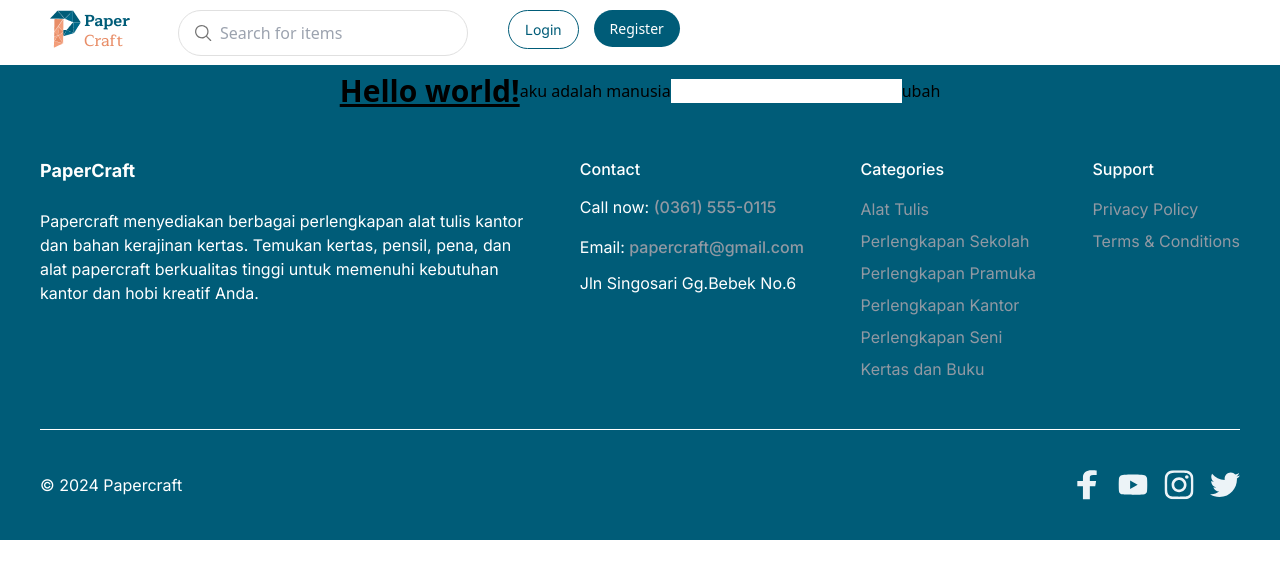
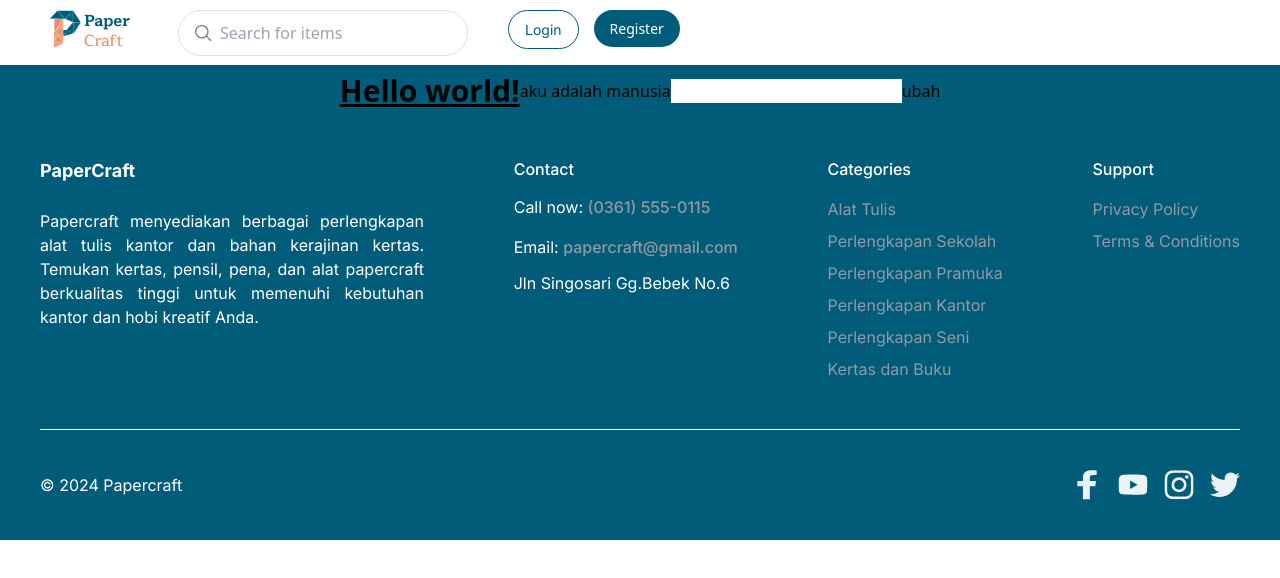
Before and after one commit to tenthid/paper-craft, a Vue app: page / in a window 1280 px wide. Shown: the top 578 px of the page. Built offline with nearby package versions, Linux system fonts and the light colour scheme; a web font is replaced by a local one.

Commit message:
justify deskripsi

```diff
--- a/src/components/footer/Footer.vue
+++ b/src/components/footer/Footer.vue
@@ -14,11 +14,10 @@
               <span>Craft</span>
             </div>
           </div>
-          <p class="text-white text-[14] md:text-[14]leading- max-w-xl">
+          <p class="text-white text-[14] md:text-[14]leading- max-w-sm text-justify">
             Papercraft menyediakan berbagai perlengkapan alat tulis kantor
-            <br />
-            dan bahan kerajinan kertas. Temukan kertas, pensil, pena, dan <br />
-            alat papercraft berkualitas tinggi untuk memenuhi kebutuhan <br />
+            dan bahan kerajinan kertas. Temukan kertas, pensil, pena, dan
+            alat papercraft berkualitas tinggi untuk memenuhi kebutuhan
             kantor dan hobi kreatif Anda.
           </p>
         </div>
```
